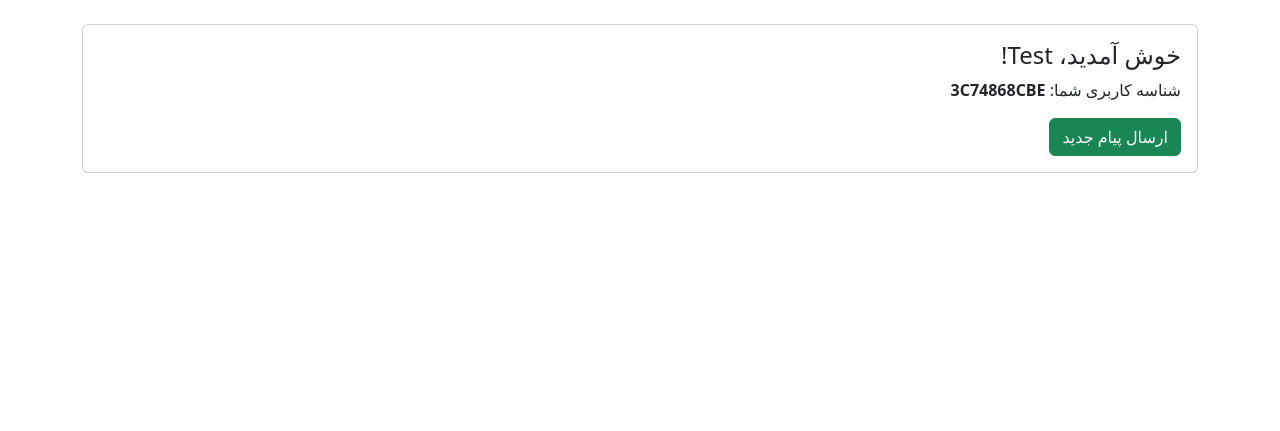
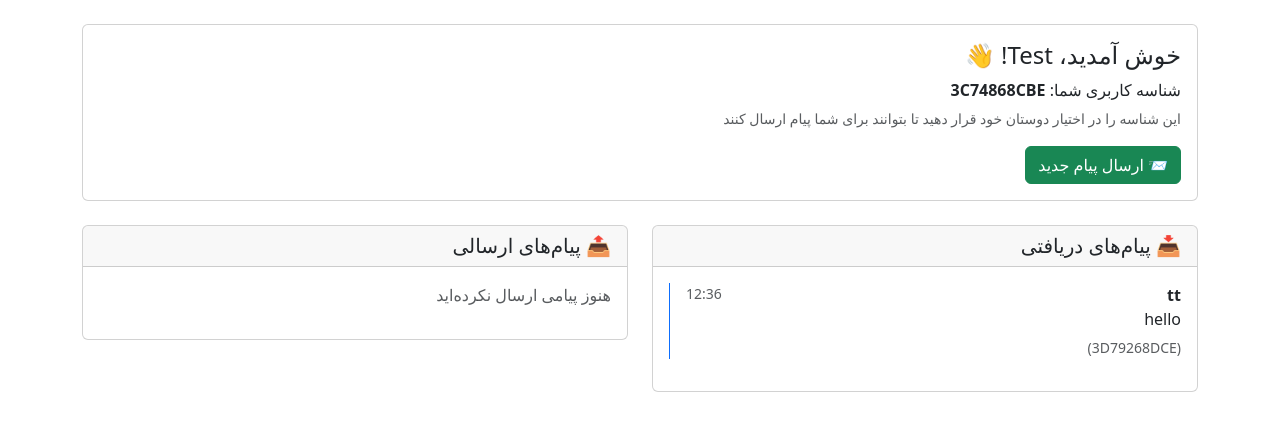
Before and after one commit to 1q23e4rr5/whatsappf, a Flask app: page /dashboard in a window 1280 px wide. Shown: the part 56-487 px from the top of the page. Run offline with Flask 3, Linux system fonts and the light colour scheme; a user stored in the database is signed in.

Commit message:
Update dashboard.html

```diff
--- a/templates/dashboard.html
+++ b/templates/dashboard.html
@@ -18,13 +18,78 @@
     </nav>
 
     <div class="container mt-4">
-        <div class="card">
+        <div class="card mb-4">
             <div class="card-body">
-                <h4>خوش آمدید، {{ name }}!</h4>
-                <p>شناسه کاربری شما: <strong>{{ user_id }}</strong></p>
-                <a href="/send_message" class="btn btn-success">ارسال پیام جدید</a>
+                <h4>خوش آمدید، {{ name }}! 👋</h4>
+                <p class="mb-1">شناسه کاربری شما: <strong>{{ user_id }}</strong></p>
+                <small class="text-muted">این شناسه را در اختیار دوستان خود قرار دهید تا بتوانند برای شما پیام ارسال کنند</small>
+                <div class="mt-3">
+                    <a href="/send_message" class="btn btn-success">📨 ارسال پیام جدید</a>
+                </div>
+            </div>
+        </div>
+
+        <div class="row">
+            <div class="col-md-6">
+                <div class="card">
+                    <div class="card-header">
+                        <h5 class="mb-0">📥 پیام‌های دریافتی</h5>
+                    </div>
+                    <div class="card-body">
+                        {% if received_messages %}
+                            {% for message in received_messages %}
+                            <div class="border-start border-primary ps-3 mb-3">
+                                <div class="d-flex justify-content-between">
+                                    <strong>{{ message.sender_name }}</strong>
+                                    <small class="text-muted">{{ message.timestamp.strftime('%H:%M') }}</small>
+                                </div>
+                                <p class="mb-1">{{ message.message }}</p>
+                                <small class="text-muted">({{ message.sender_id }})</small>
+                            </div>
+                            {% endfor %}
+                        {% else %}
+                            <p class="text-muted">هیچ پیامی دریافت نکرده‌اید</p>
+                        {% endif %}
+                    </div>
+                </div>
+            </div>
+
+            <div class="col-md-6">
+                <div class="card">
+                    <div class="card-header">
+                        <h5 class="mb-0">📤 پیام‌های ارسالی</h5>
+                    </div>
+                    <div class="card-body">
+                        {% if sent_messages %}
+                            {% for message in sent_messages %}
+                            <div class="border-start border-success ps-3 mb-3">
+                                <div class="d-flex justify-content-between">
+                                    <strong>به: {{ message.receiver_id }}</strong>
+                                    <small class="text-muted">{{ message.timestamp.strftime('%H:%M') }}</small>
+                                </div>
+                                <p class="mb-1">{{ message.message }}</p>
+                            </div>
+                            {% endfor %}
+                        {% else %}
+                            <p class="text-muted">هنوز پیامی ارسال نکرده‌اید</p>
+                        {% endif %}
+                    </div>
+                </div>
             </div>
         </div>
     </div>
+
+    <script>
+    // آپدیت خودکار پیام‌ها
+    setInterval(function() {
+        fetch('/api/messages')
+            .then(response => response.json())
+            .then(data => {
+                if (data.messages && data.messages.length > 0) {
+                    location.reload();
+                }
+            });
+    }, 5000);
+    </script>
 </body>
 </html>
```
